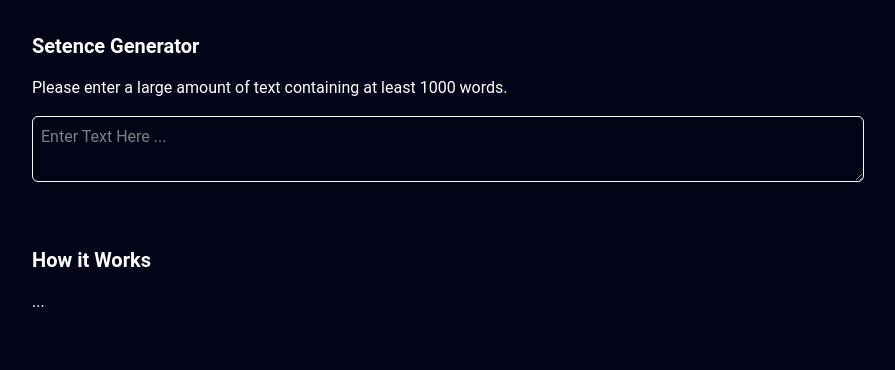
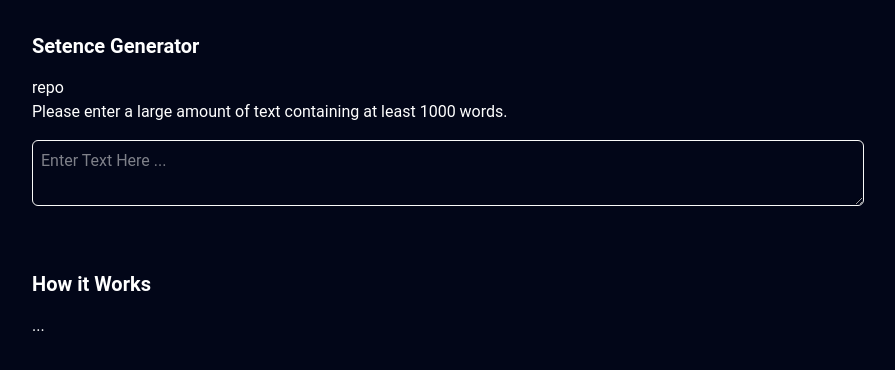
Before and after one commit to GaelGil/sentence-generator, a React (Vite) app: page / in a window 1280 px wide. Shown: the top 370 px of the page, without its empty margins (192-1087 px from the left). Built offline with nearby package versions, Linux system fonts and the light colour scheme.

Commit message:
updated project

```diff
--- a/package.json
+++ b/package.json
@@ -3,14 +3,18 @@
   "private": true,
   "version": "0.0.0",
   "type": "module",
+  "homepage": "https://github.com/GaelGil.github.io/sentence-generator",
   "scripts": {
     "dev": "vite",
     "build": "tsc -b && vite build",
     "lint": "eslint .",
-    "preview": "vite preview"
+    "preview": "vite preview",
+    "predeploy": "bun run build",
+    "deploy": "gh-pages -d dist"
   },
   "dependencies": {
     "@tailwindcss/vite": "^4.1.12",
+    "gh-pages": "^6.3.0",
     "react": "^19.1.1",
     "react-dom": "^19.1.1",
     "react-router-dom": "^7.8.2",
--- a/src/App.tsx
+++ b/src/App.tsx
@@ -32,6 +32,9 @@ export default function App() {
   return (
     <div className="max-w-4xl mx-auto p-8">
       <h4 className="text-xl block font-bold mb-4">Setence Generator</h4>
+      <p>
+        <a href="https://github.com/GaelGil/sentence-generator">repo</a>
+      </p>
       <p>Please enter a large amount of text containing at least 1000 words.</p>
       <form onSubmit={handleSubmit} className="py-4 grid grid-cols-1 gap-6">
         <textarea
```
Also changed, not shown: 1 other file (tests, documents, lock files or other folders).
